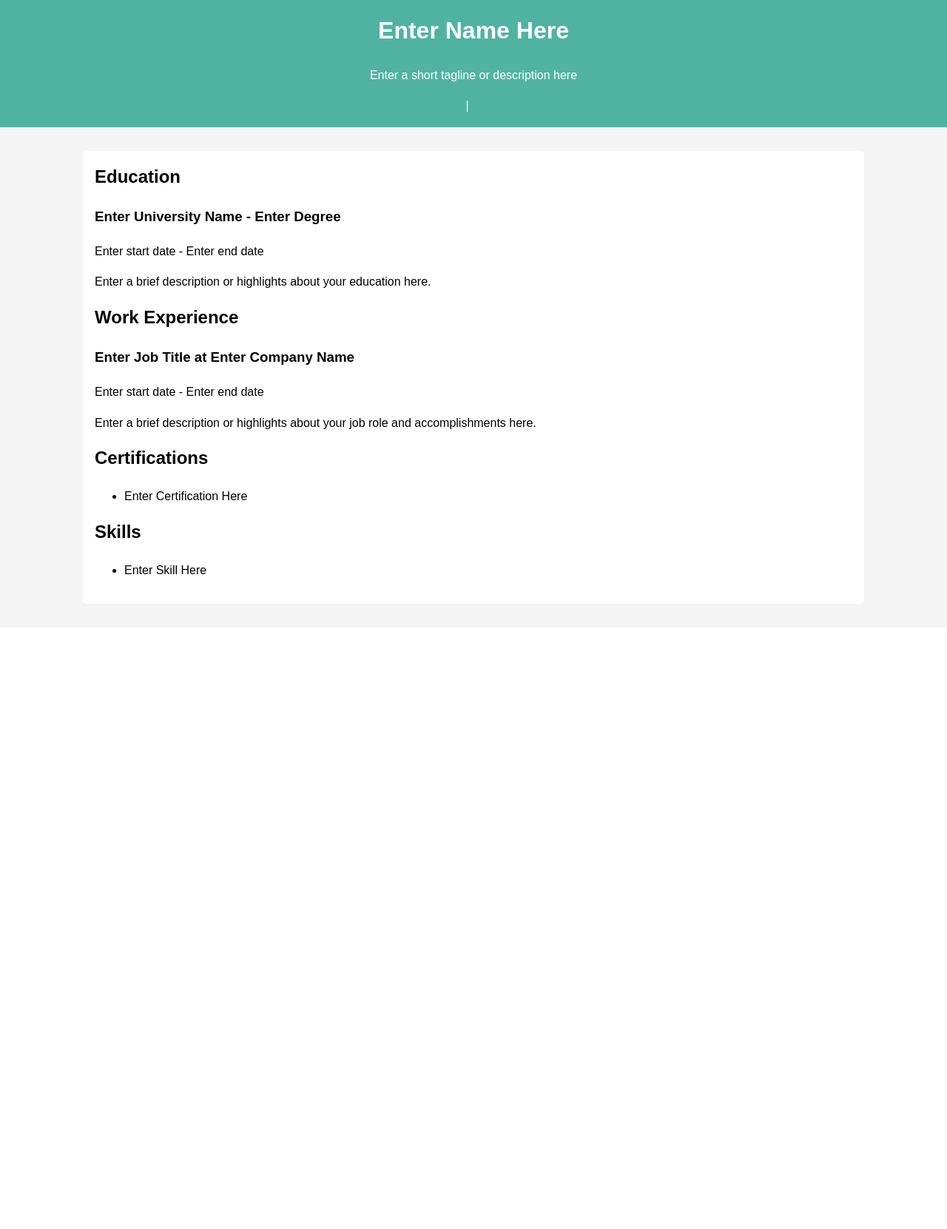
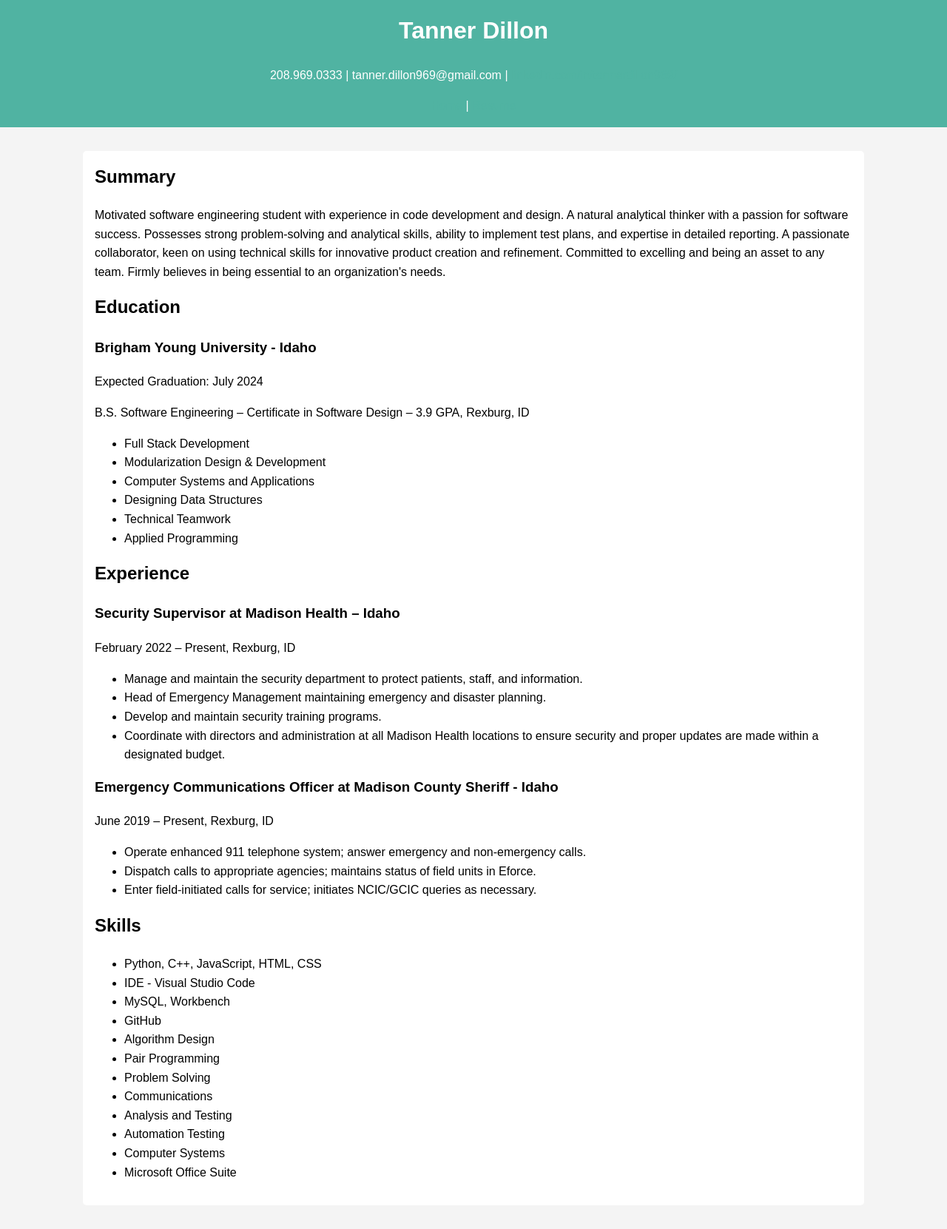
Before and after one commit to tdillon3/portfolio, a Django app: page /resume/ in a window 1280 px wide. Shown: the whole page at 74% size. Before the commit the page ends 776 px from the top, so only its background shows below. Run offline with Django 4.2, Linux system fonts and the light colour scheme.

Commit message:
updated home,resume,readme

```diff
--- a/projects/templates/projects/resume.html
+++ b/projects/templates/projects/resume.html
@@ -45,36 +45,62 @@
 <body>
 
     <header>
-    <h1>Enter Name Here</h1>
-    <p>Enter a short tagline or description here</p>
+        <h1>Tanner Dillon</h1>
+        <p>208.969.0333 | tanner.dillon969@gmail.com | <a href="https://linkedin.com/in/tannerdillon969/" target="_blank">linkedin.com/in/tannerdillon969/</a></p>
         <nav>
             <a href="{% url 'home' %}">Home</a> | <a href="{% url 'resume' %}">Resume</a>
         </nav>
     </header>
 
     <section class="content">
+        <h2>Summary</h2>
+        <p>Motivated software engineering student with experience in code development and design. A natural analytical thinker with a passion for software success. Possesses strong problem-solving and analytical skills, ability to implement test plans, and expertise in detailed reporting. A passionate collaborator, keen on using technical skills for innovative product creation and refinement. Committed to excelling and being an asset to any team. Firmly believes in being essential to an organization's needs.</p>
+
         <h2>Education</h2>
-    <h3>Enter University Name - Enter Degree</h3>
-    <p>Enter start date - Enter end date</p>
-    <p>Enter a brief description or highlights about your education here.</p>
+        <h3>Brigham Young University - Idaho</h3>
+        <p>Expected Graduation: July 2024</p>
+        <p>B.S. Software Engineering – Certificate in Software Design – 3.9 GPA, Rexburg, ID</p>
+        <ul>
+            <li>Full Stack Development</li>
+            <li>Modularization Design & Development</li>
+            <li>Computer Systems and Applications</li>
+            <li>Designing Data Structures</li>
+            <li>Technical Teamwork</li>
+            <li>Applied Programming</li>
+        </ul>
 
-    <h2>Work Experience</h2>
-    <h3>Enter Job Title at Enter Company Name</h3>
-    <p>Enter start date - Enter end date</p>
-    <p>Enter a brief description or highlights about your job role and accomplishments here.</p>
+        <h2>Experience</h2>
+        <h3>Security Supervisor at Madison Health – Idaho</h3>
+        <p>February 2022 – Present, Rexburg, ID</p>
+        <ul>
+            <li>Manage and maintain the security department to protect patients, staff, and information.</li>
+            <li>Head of Emergency Management maintaining emergency and disaster planning.</li>
+            <li>Develop and maintain security training programs.</li>
+            <li>Coordinate with directors and administration at all Madison Health locations to ensure security and proper updates are made within a designated budget.</li>
+        </ul>
 
-    <!-- You can duplicate the above h3 and p elements for each job or educational entry you want to list. -->
-
-    <h2>Certifications</h2>
+        <h3>Emergency Communications Officer at Madison County Sheriff - Idaho</h3>
+        <p>June 2019 – Present, Rexburg, ID</p>
         <ul>
-        <li>Enter Certification Here</li>
-        <!-- Add more list items as needed -->
+            <li>Operate enhanced 911 telephone system; answer emergency and non-emergency calls.</li>
+            <li>Dispatch calls to appropriate agencies; maintains status of field units in Eforce.</li>
+            <li>Enter field-initiated calls for service; initiates NCIC/GCIC queries as necessary.</li>
         </ul>
 
         <h2>Skills</h2>
         <ul>
-        <li>Enter Skill Here</li>
-        <!-- Add more list items as needed -->
+            <li>Python, C++, JavaScript, HTML, CSS</li>
+            <li>IDE - Visual Studio Code</li>
+            <li>MySQL, Workbench</li>
+            <li>GitHub</li>
+            <li>Algorithm Design</li>
+            <li>Pair Programming</li>
+            <li>Problem Solving</li>
+            <li>Communications</li>
+            <li>Analysis and Testing</li>
+            <li>Automation Testing</li>
+            <li>Computer Systems</li>
+            <li>Microsoft Office Suite</li>
         </ul>
     </section>
 
```
Also changed, not shown: projects/templates/projects/home.html (+2 -9 lines), README.md (added). Lines whose indentation alone changed are shown as unchanged.
